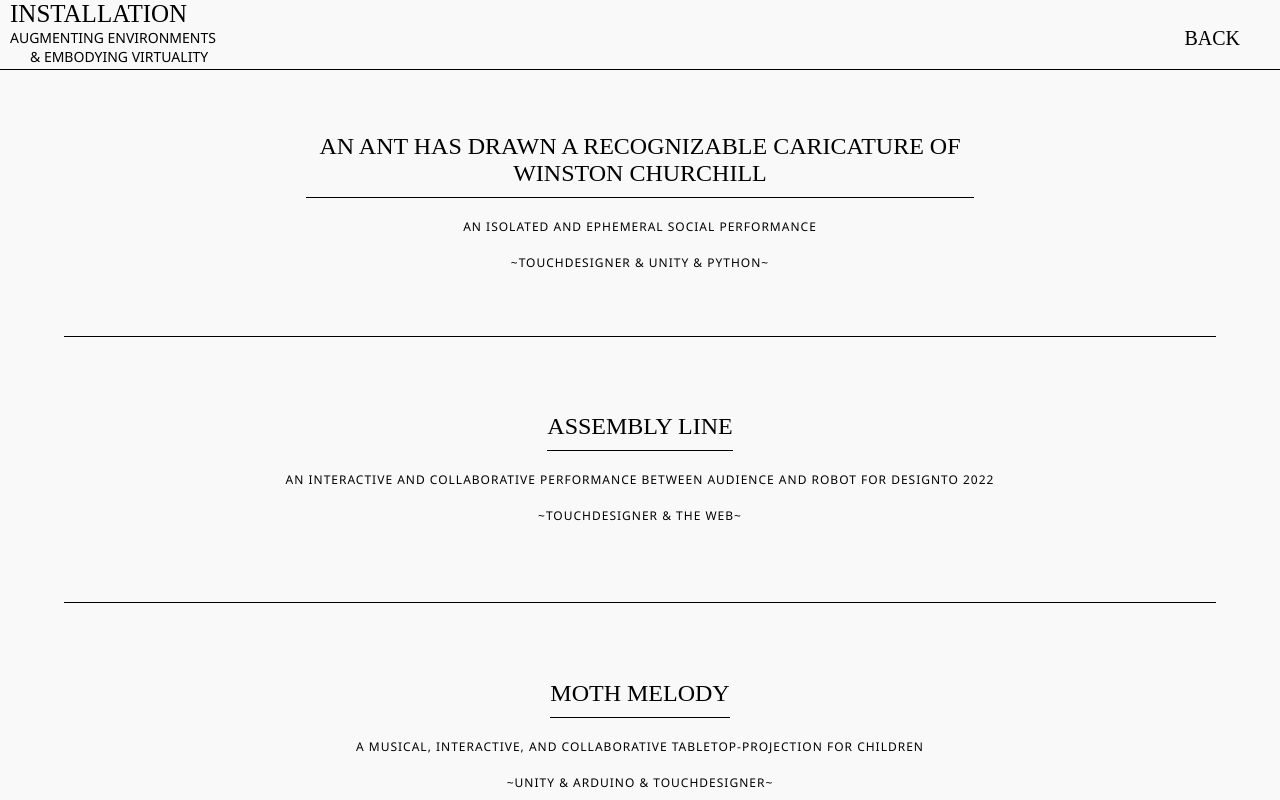
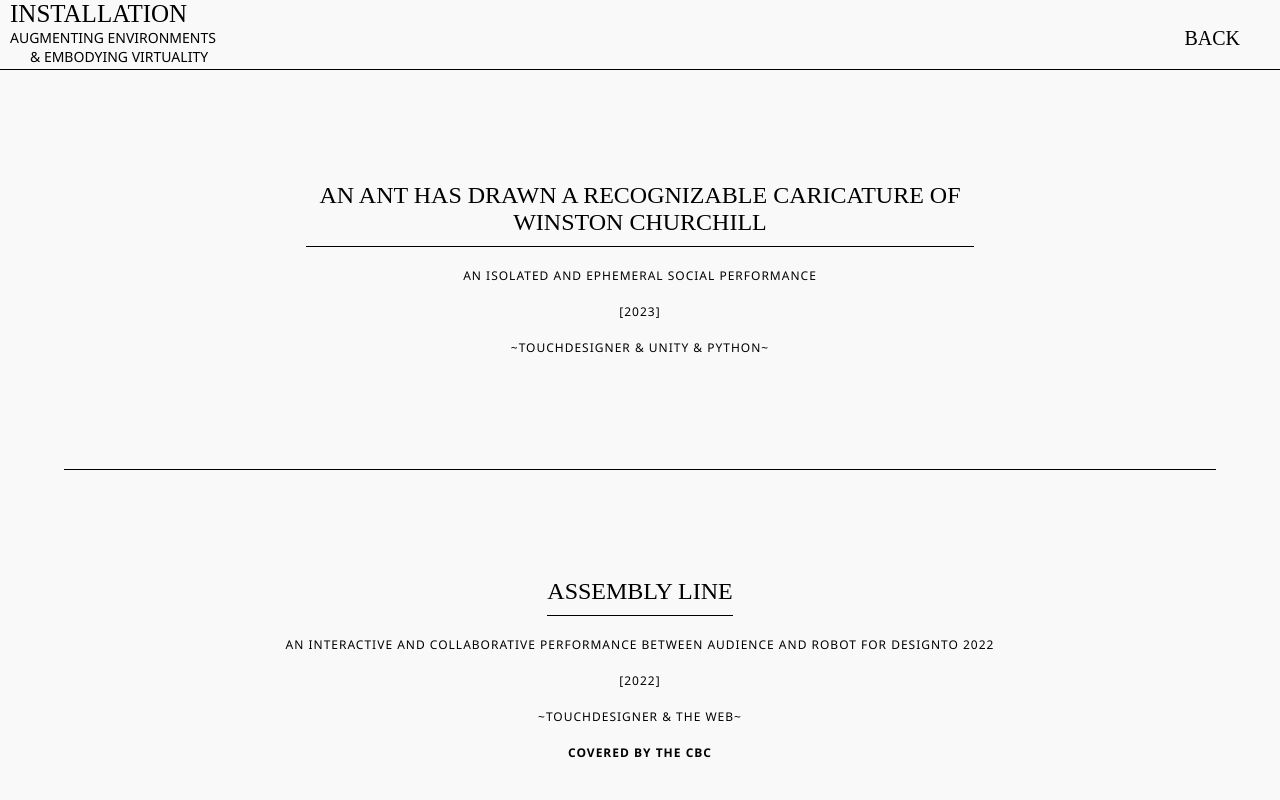
Before and after one commit to davidcrobert/Portfolio, a React (Create React App) app: page /installation in a window 1280 px wide. Shown: the top 800 px of the page. Built offline with nearby package versions, Linux system fonts and the light colour scheme.

Commit message:
Basic structure and routing

```diff
--- a/src/App.js
+++ b/src/App.js
@@ -6,15 +6,7 @@ import InstallationPage from './pages/InstallationPage';
 import VirtualEnvironmentsPage from './pages/VirtualEnvironmentsPage';
 import AugmentedRealityPage from './pages/AugmentedRealityPage';
 import WebPage from './pages/WebPage';
-
-import AnAntProject from        './pages/projects/AnAnt';
-import AssemblyLineProject from './pages/projects/AssemblyLine';
-import ICantHearYouProject from './pages/projects/ICantHearYou';
-import MothMelodyProject from   './pages/projects/MothMelody';
-import SixHundredSpheresProject from './pages/projects/SixHundredSpheres';
-import AugmentedSymphonyProject from './pages/projects/AugmentedSymphony';
-import ScavengeARProject from './pages/projects/ScavengeAR';
-import IAskedMyReflectionProject from './pages/projects/IAskedMyReflection';
+import ProjectPage from './components/ProjectPage';
 
 function App() {
   return (
@@ -27,14 +19,7 @@ function App() {
           <Route path="/virtual-environments" element={<VirtualEnvironmentsPage />} />
           <Route path="/augmented-reality" element={<AugmentedRealityPage />} />
           <Route path="/web" element={<WebPage />} />
-          <Route path="/projects/an-ant" element={<AnAntProject />} />
-          <Route path="/projects/assembly-line" element={<AssemblyLineProject />} />
-          <Route path="/projects/i-cant-hear-you" element={<ICantHearYouProject />} />
-          <Route path="/projects/moth-melody" element={<MothMelodyProject />} />
-          <Route path="/projects/600-spheres" element={<SixHundredSpheresProject />} />
-          <Route path="/projects/augmented-symphony" element={<AugmentedSymphonyProject />} />
-          <Route path="/projects/scavenge-ar" element={<ScavengeARProject />} />
-          <Route path="/projects/i-asked-my-reflection" element={<IAskedMyReflectionProject />} />
+          <Route path="/projects/:projectId" element={<ProjectPage />} />
         </Routes>
       </div>
     </Router>
--- a/src/components/ProjectPage.js
+++ b/src/components/ProjectPage.js
@@ -1,34 +1,54 @@
 import React from 'react';
+import { useParams, useNavigate } from 'react-router-dom';
 import Header from './Header';
 import styles from './ProjectPage.module.css';
+import { projectData } from '../data/projectData';
 
-const ProjectPage = ({ title, subtitle1, subtitle2, question, content, technologies, backLink, mediaEmbed, additionalInfo, children }) => {
+const ProjectPage = () => {
+  const { projectId } = useParams();
+  const navigate = useNavigate();
+
+  // Find the project across all categories
+  let project, categoryData;
+  for (const category in projectData) {
+    const foundProject = projectData[category].projects.find(p => p.link === `/projects/${projectId}`);
+    if (foundProject) {
+      project = foundProject;
+      categoryData = projectData[category];
+      break;
+    }
+  }
+
+  if (!project) {
+    navigate('/404');
+    return null;
+  }
+
   return (
     <div className={styles.projectPage}>
       <Header
-        title={title}
-        subtitle1={subtitle1}
-        subtitle2={subtitle2}
-        backLink={backLink}
+        title={`${categoryData.title}/${project.title}`}
+        subtitle1={project.subtitle1}
+        subtitle2={project.subtitle2}
+        year={project.year}
+        backLink={`/${categoryData.title.toLowerCase().replace(' ', '-')}`}
       />
 
-      <h2 className={styles.designQuestion}>{question}</h2>
+      <h2 className={styles.designQuestion}>{project.question}</h2>
 
       <section className={styles.designContent}>
-        <div dangerouslySetInnerHTML={{ __html: content }} />
+        <div dangerouslySetInnerHTML={{ __html: project.content }} />
 
-        {mediaEmbed && (
-          <div className={styles.mediaEmbed} dangerouslySetInnerHTML={{ __html: mediaEmbed }} />
+        {project.mediaEmbed && (
+          <div className={styles.mediaEmbed} dangerouslySetInnerHTML={{ __html: project.mediaEmbed }} />
         )}
 
-        {children}
-
-        {additionalInfo && (
-          <div className={styles.additionalInfo} dangerouslySetInnerHTML={{ __html: additionalInfo }} />
+        {project.additionalInfo && (
+          <div className={styles.additionalInfo} dangerouslySetInnerHTML={{ __html: project.additionalInfo }} />
         )}
 
         <p className={styles.technologies}>
-          <i>Technologies:</i> {technologies}
+          <i>Technologies:</i> {project.technologies}
         </p>
       </section>
     </div>
--- /dev/null
+++ b/src/data/projectData.js
@@ -0,0 +1,118 @@
+export const projectData = {
+    installation: {
+      title: "Installation",
+      subtitle1: "Augmenting Environments",
+      subtitle2: "& Embodying Virtuality",
+      projects: [
+        {
+          id: 1,
+          title: "AN ANT HAS DRAWN A RECOGNIZABLE CARICATURE OF WINSTON CHURCHILL",
+          link: "/projects/an-ant",
+          description: "An isolated and ephemeral social performance<br><br>[2023]<br><br>~TouchDesigner & Unity & Python~",
+          subtitle1: "Isolated &",
+          subtitle2: "Fleeting",
+          year: "2023",
+          question: "At what point are we an intelligent actor?",
+          content: `
+            <p>
+              A group of people were brought into a room. There was pizza. People got comfortable.
+              In the middle of the room was a chair facing an open laptop. Across the far wall was a blank, white projection.
+              <br><br>
+              A member of the audience was invited to sit down in the chair. At this point a mesh of their face appeared on the white canvas, as well as the words
+              "CLOSE YOUR EYES." They put the headphones in front of them on - they were silent.
+              <br><br>
+              When the participant-performer closed their eyes, the white faded out and revealed a visual driven by a boid-swarm simulation. The headphones
+              played the static audio of an old Hi-8 tape. Landmarks on the face acted as repellants to the boids. When the participant-performer
+              opened their eyes the visual disappeared and was replaced by the white screen before they could see the outcome.
+              <br><br>
+              Simulation was done in Unity - visuals handled in TouchDesigner - Python detected whether their eyes were open or closed.
+              <br><br>
+              The title is in reference to
+              <a class="externalLink" href="https://philosophy.as.uky.edu/sites/default/files/Brains%20in%20a%20Vat%20-%20Hilary%20Putnam.pdf" target="_blank" rel="noopener noreferrer">this</a> Hilary Putnam essay.
+            </p>
+          `,
+          technologies: "TouchDesigner, Unity, Python",
+          mediaEmbed: `
+            <iframe
+              width="560"
+              height="315"
+              src="https://www.youtube.com/embed/AfoHMi5Gyms"
+              title="YouTube video player"
+              frameborder="0"
+              allow="accelerometer; autoplay; clipboard-write; encrypted-media; gyroscope; picture-in-picture"
+              allowfullscreen
+            ></iframe>
+          `
+        },
+        {
+          id: 2,
+          title: "Assembly Line",
+          link: "/projects/assembly-line",
+          description: "An interactive and collaborative performance between audience and robot for DesignTO 2022<br><br>[2022]<br><br>~TouchDesigner & The Web~<br><br><b>Covered by the CBC</b>",
+          subtitle1: "An industrial approach",
+          subtitle2: "to digital interaction",
+          year: "2022",
+          question: "How can we create meaningful interactions with installations while maintaining social distance?",
+          content: `
+            <p>
+              Designed and developed by a team from Toronto Metropolitan University's Design + Technology LAB, <i>Assembly Line</i> emerged from the
+              conditions brought on by Covid-19. Hoping to still capture the magic of an interactive installation,
+              we explored ways to involve an audience in the experience while remaining distanced. Users submit 'gestures' through a web portal and watch them
+              materialize in the projection.
+            </p>
+            <p>
+              Tracking of the box for mapping is done live using an HTC VIVE Tracker.
+            </p>
+            <p>
+              I led the design and development, as well as solely developing the projection in TouchDesigner as well as the interactive components of the website (front-end and back-end).
+            </p>
+          `,
+          technologies: "TouchDesigner, OpenVR, JavaScript, Node.js, Projection, KUKA Robot Arm",
+          mediaEmbed: `
+            <iframe
+              width="560"
+              height="315"
+              src="https://www.youtube.com/embed/HDGwEiiztQw"
+              title="YouTube video player"
+              frameborder="0"
+              allow="accelerometer; autoplay; clipboard-write; encrypted-media; gyroscope; picture-in-picture"
+              allowfullscreen
+            ></iframe>
+          `,
+          additionalInfo: `
+            <p class="media">
+              <i>Assembly Line</i> was featured in DesignTO 2022.
+            </p>
+            <p class="media">
+              The CBC wrote an <a class="externalLink"  href="https://www.cbc.ca/arts/in-toronto-here-s-where-you-can-make-art-with-a-giant-industrial-robot-1.6321499" target="_blank" rel="noopener noreferrer">article</a> about it.
+            </p>
+          `
+        }
+        // ... other installation projects
+      ]
+    },
+    virtualEnvironments: {
+      title: "Virtual Environments",
+      subtitle1: "Digital worlds",
+      subtitle2: "& experiences",
+      projects: [
+        // ... virtual environment projects
+      ]
+    },
+    augmentedReality: {
+      title: "Augmented Reality",
+      subtitle1: "Digital",
+      subtitle2: "& physical",
+      projects: [
+        // ... augmented reality projects
+      ]
+    },
+    web: {
+      title: "Web",
+      subtitle1: "World",
+      subtitle2: "& Wide & Web",
+      projects: [
+        // ... web projects
+      ]
+    }
+  };
--- a/src/pages/InstallationPage.js
+++ b/src/pages/InstallationPage.js
@@ -1,52 +1,16 @@
 import React from 'react';
 import Category from '../components/Category';
+import { projectData } from '../data/projectData';
 
 const InstallationPage = () => {
-  const projects = [
-    {
-      id: 1,
-      title: "AN ANT HAS DRAWN A RECOGNIZABLE CARICATURE OF WINSTON CHURCHILL",
-      link: "/projects/an-ant",
-      description: "An isolated and ephemeral social performance<br><br>~TouchDesigner & Unity & Python~",
-      year: "2023",
-      subtitle1: "Isolated",
-      subtitle2: "& Fleeting"
-    },
-    {
-      id: 2,
-      title: "Assembly Line",
-      link: "/projects/assembly-line",
-      description: "An interactive and collaborative performance between audience and robot for DesignTO 2022<br><br>~TouchDesigner & The Web~",
-      year: "2022",
-      subtitle1: "Industrial Approach",
-      subtitle2: "& Digital Interaction"
-    },
-    {
-      id: 3,
-      title: "Moth Melody",
-      link: "/projects/moth-melody",
-      description: "A musical, interactive, and collaborative tabletop-projection for children<br><br>~Unity & Arduino & Touchdesigner~",
-      year: "2022",
-      subtitle1: "Musical",
-      subtitle2: "& Mothical"
-    },
-    {
-      id: 4,
-      title: "I'M SORRY I CAN'T HEAR YOU COULD YOU PLEASE SPEAK A LITTLE LOUDER",
-      link: "/projects/i-cant-hear-you",
-      description: "A networked experience about [mis]communication<br><br>~TouchDesigner~",
-      year: "2022",
-      subtitle1: "Networked",
-      subtitle2: "& So So Alone"
-    }
-  ];
+  const { installation } = projectData;
 
   return (
     <Category
-      title="Installation"
-      subtitle1="Augmenting Environments"
-      subtitle2="& Embodying Virtuality"
-      projects={projects}
+      title={installation.title}
+      subtitle1={installation.subtitle1}
+      subtitle2={installation.subtitle2}
+      projects={installation.projects}
     />
   );
 };
```
